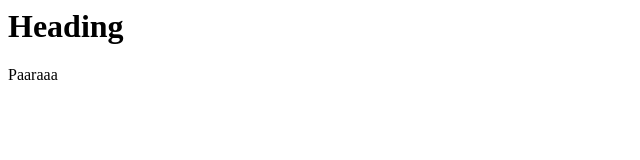
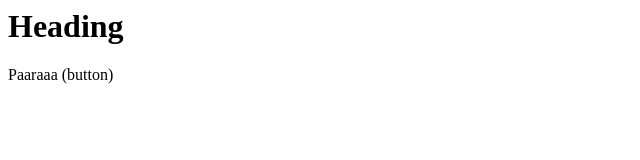
Before and after one commit to abd-770/Local-Repo, a plain HTML site: page index.html in a window 1280 px wide. Shown: the full height of the page, 0-640 px from the left. Drawn offline with Linux system fonts and the light colour scheme.

```diff
--- a/index.html
+++ b/index.html
@@ -1,2 +1,2 @@
 <h1>Heading</h1>
-<p>Paaraaa</p>
+<p>Paaraaa (button)</p>
```
